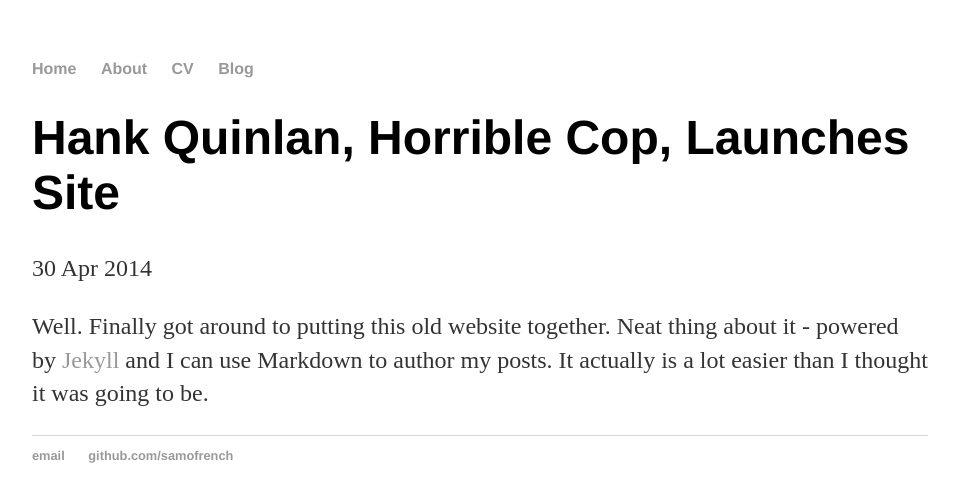
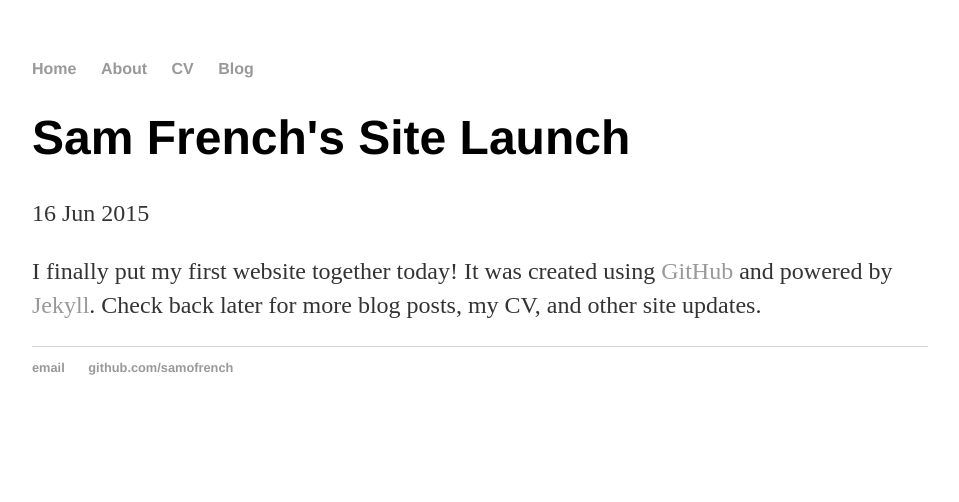
Before and after one commit to samofrench/samofrench.github.io, a Jekyll site: the page built from _posts/2015-06-16-Up-And-Running.md, in a window 1280 px wide. Shown: the top 502 px of the page, without its empty margins (160-1119 px from the left). Built offline with Jekyll 4.4.1, drawn with Linux system fonts in a browser that asks for light colours.

Commit message:
Update 2015-06-16-Up-And-Running.md

```diff
--- a/_posts/2015-06-16-Up-And-Running.md
+++ b/_posts/2015-06-16-Up-And-Running.md
@@ -1,7 +1,7 @@
 ---
 layout: post
-title: "Hank Quinlan, Horrible Cop, Launches Site"
-date: 2014-04-30
+title: "Sam French's Site Launch"
+date: 2015-06-16
 ---
 
-Well. Finally got around to putting this old website together. Neat thing about it - powered by [Jekyll](http://jekyllrb.com) and I can use Markdown to author my posts. It actually is a lot easier than I thought it was going to be.
+I finally put my first website together today! It was created using [GitHub](http://github.com) and powered by [Jekyll](http://jekyllrb.com). Check back later for more blog posts, my CV, and other site updates.
```
